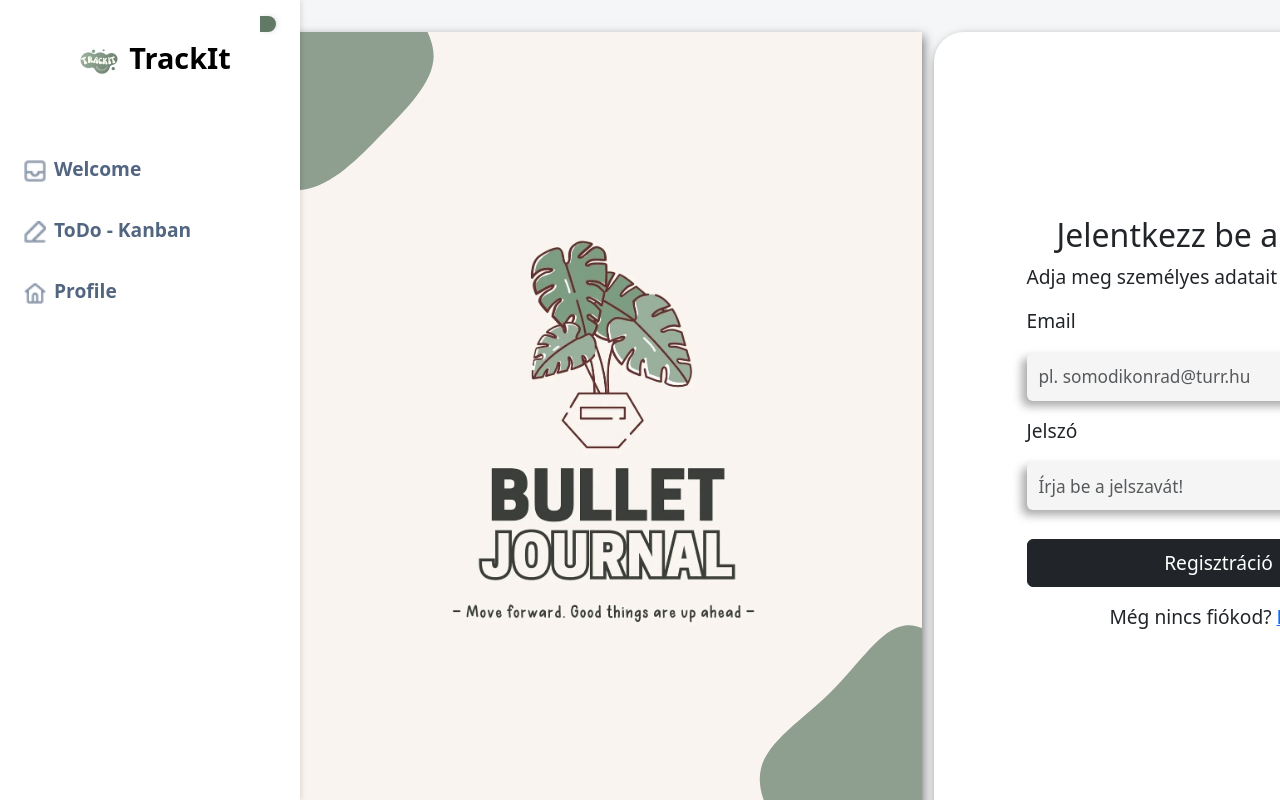
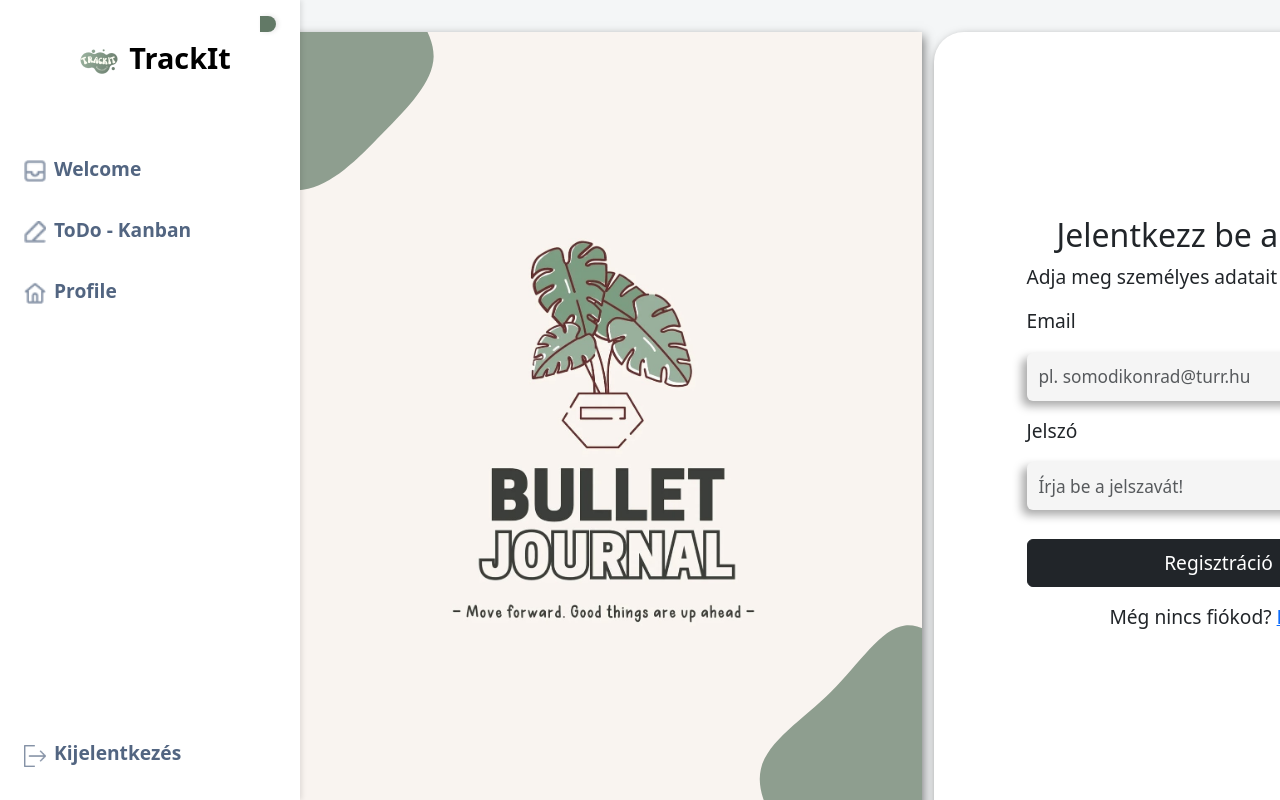
Before and after one commit to dzsofri/TrackIt, an Angular app in the folder TrackIt/: page /login in a window 1280 px wide. Built offline with nearby package versions, Linux system fonts and the light colour scheme.

Commit message:
logout hozzáadása a sidebarhoz

```diff
--- a/TrackIt/src/app/components/sidebar/sidebar.component.html
+++ b/TrackIt/src/app/components/sidebar/sidebar.component.html
@@ -67,4 +67,23 @@
       </a>
     </li>
   </ul>
+
+  <!-- Logout gomb -->
+  <ul class="sidebar-footer" style="list-style-type: none; padding: 0; margin-top: auto;">
+    <li class="sidebar-menu-item" style="list-style-type: none; padding: 0; margin: 0;">
+      <a
+        href="#"
+        class="sidebar-item"
+        (click)="logout()"
+      >
+        <!-- Logout Ikon -->
+        <img
+          src="/assets/icons/logout_logo.png"
+          alt="Kijelentkezés"
+          class="me-2 mt-1 sidebar-custom-icon"
+        />
+        <span class="sidebar-item-text" [class.d-none]="isSidebarCollapsed">Kijelentkezés</span>
+      </a>
+    </li>
+  </ul>
 </div>
--- a/TrackIt/src/app/components/sidebar/sidebar.component.ts
+++ b/TrackIt/src/app/components/sidebar/sidebar.component.ts
@@ -94,4 +94,10 @@ export class SidebarComponent {
       item.isOpen = !item.isOpen;
     }
   }
+
+  logout() {
+    this.authService.logout();
+
+     this.router.navigate(['/login']);
+  }
 }
```
Also changed, not shown: TrackIt/src/assets/icons/logout_logo.png (added).
